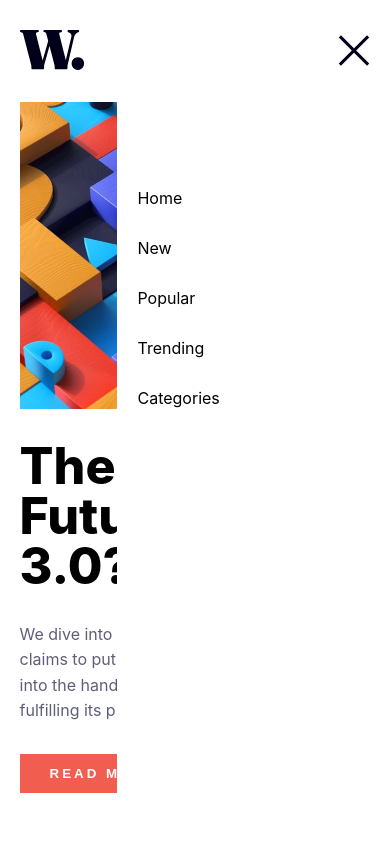
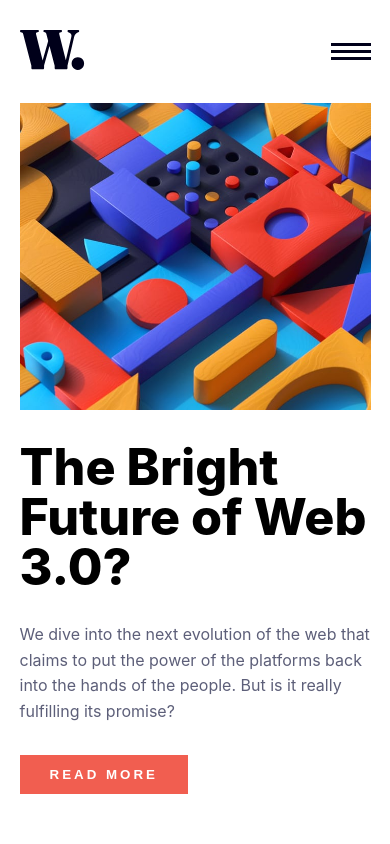
Before and after one commit to arnaudouttier/ao-news-homepage-frontend-mentor, a plain HTML site: page src/index.html in a window 390 px wide. Both pictures are taken after a click on the button 350 px from the left and 51 px from the top of the page. Shown: the top 844 px of the page. Drawn offline with Linux system fonts and the light colour scheme.

```diff
--- a/src/index.html
+++ b/src/index.html
@@ -77,7 +77,7 @@
 
     <div class="promote-article">
       <picture>
-        <source srcset="assets/images/image-web-3-desktop.jpg" media="(min-width: 1024px)">
+        <source srcset="assets/images/image-web-3-desktop.jpg" media="(min-width: 650px)">
         <img src="assets/images/image-web-3-mobile.jpg" alt="news image" loading="lazy" decoding="async">
       </picture>
       <div class="promote-article__content">
--- a/src/index.js
+++ b/src/index.js
@@ -1,12 +1,27 @@
 const siteNavigationMobile = document.querySelector('.site-navigation.mobile');
 const buttonNavToggle = document.querySelectorAll('button.nav-toggle');
+let sideBarOpen = true;
 
 // Toggle site navigatino menu
-if (buttonNavToggle.length) {
+
+// hide site navigation when click outside
+document.addEventListener('click', event => {
+
+    console.log(sideBarOpen);
+
     buttonNavToggle.forEach(navToggleButton => {
-        console.log(navToggleButton);
-        navToggleButton.addEventListener('click', () => {
+        if (navToggleButton.contains(event.target)) {
             siteNavigationMobile.classList.toggle('active');
-        })
+        }
     });
-}
+
+    if (sideBarOpen) {
+        if (!siteNavigationMobile.contains(event.target)) {
+            siteNavigationMobile.classList.remove('active');
+        }
+        sideBarOpen = false;
+    }
+    else {
+        sideBarOpen = true;
+    }
+})
--- a/src/scss/base/base.scss
+++ b/src/scss/base/base.scss
@@ -7,13 +7,15 @@
 body {
   position: relative;
   font-family: var(--font_primary);
+  padding-block: 30px 80px;
 }
 
-@media (min-width: 1024px) {
+@media (min-width: 1300px) {
   body {
     height: 100vh;
     display: grid;
     place-content: center;
+    padding-block: 0;
   }
 }
 
--- a/src/scss/layout/l_header.scss
+++ b/src/scss/layout/l_header.scss
@@ -4,14 +4,13 @@
   display: flex;
   justify-content: space-between;
   align-items: center;
-  padding-block: 30px;
+  /* 30px @ 375px increasing to 56px @ 1024px */
+  margin-bottom: clamp(30px, calc(1.875rem + ((1vw - 3.75px) * 4.0062)), 56px);
+  /* Safari resize fix */
+  min-height: 0vw;
 }
 
 @media (min-width: 1024px) {
-  #site-header {
-    padding-block: 0 56px;
-  }
-
   button.nav-toggle {
     display: none;
   }
--- a/src/scss/layout/l_main.scss
+++ b/src/scss/layout/l_main.scss
@@ -1,7 +1,6 @@
 #main {
   width: min(90vw, 1120px);
   margin-inline: auto;
-  margin-bottom: 80px;
   display: flex;
   flex-direction: column;
   row-gap: 65px;
```
Also changed, not shown: src/style.css, 1 other file.
